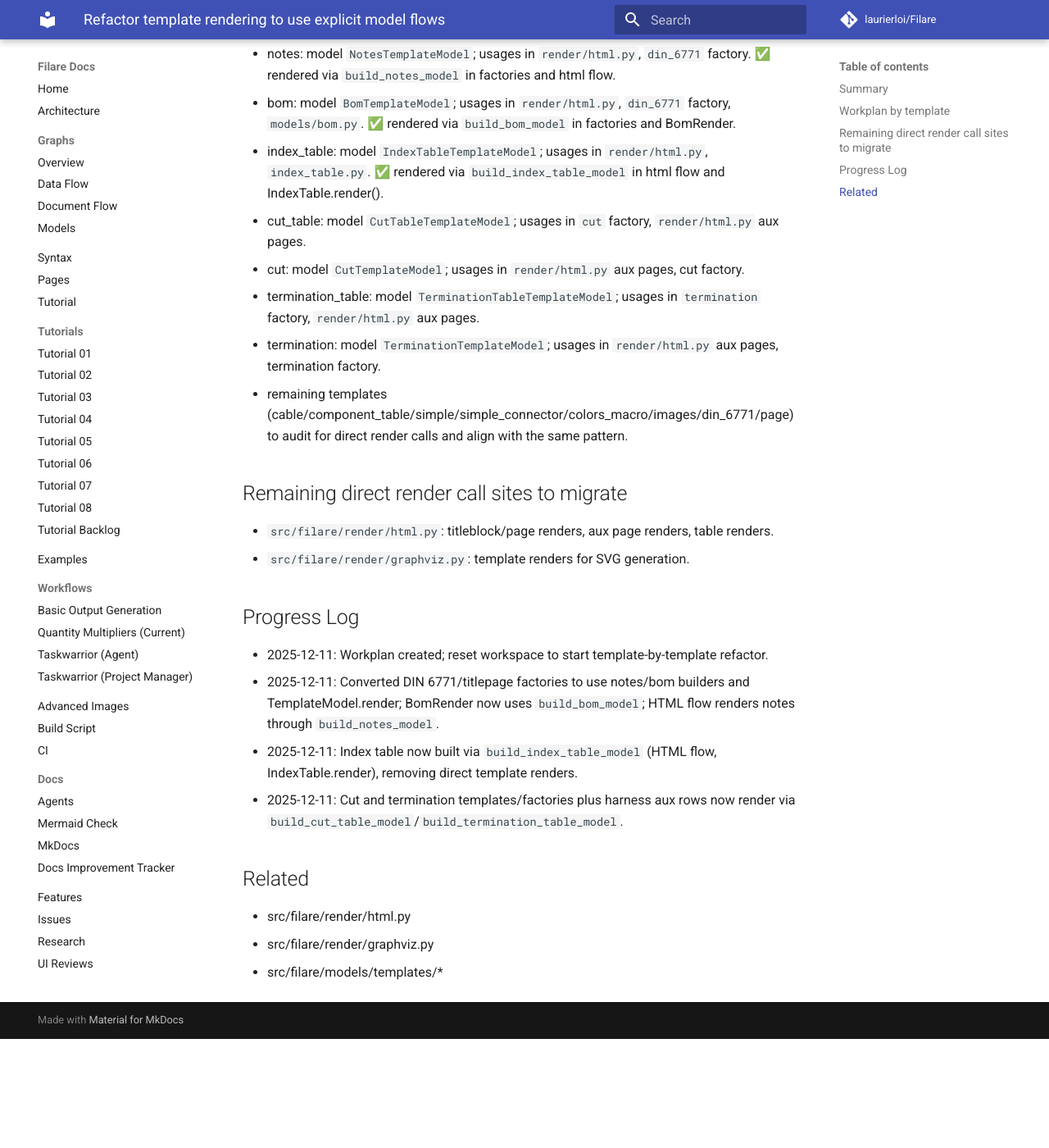
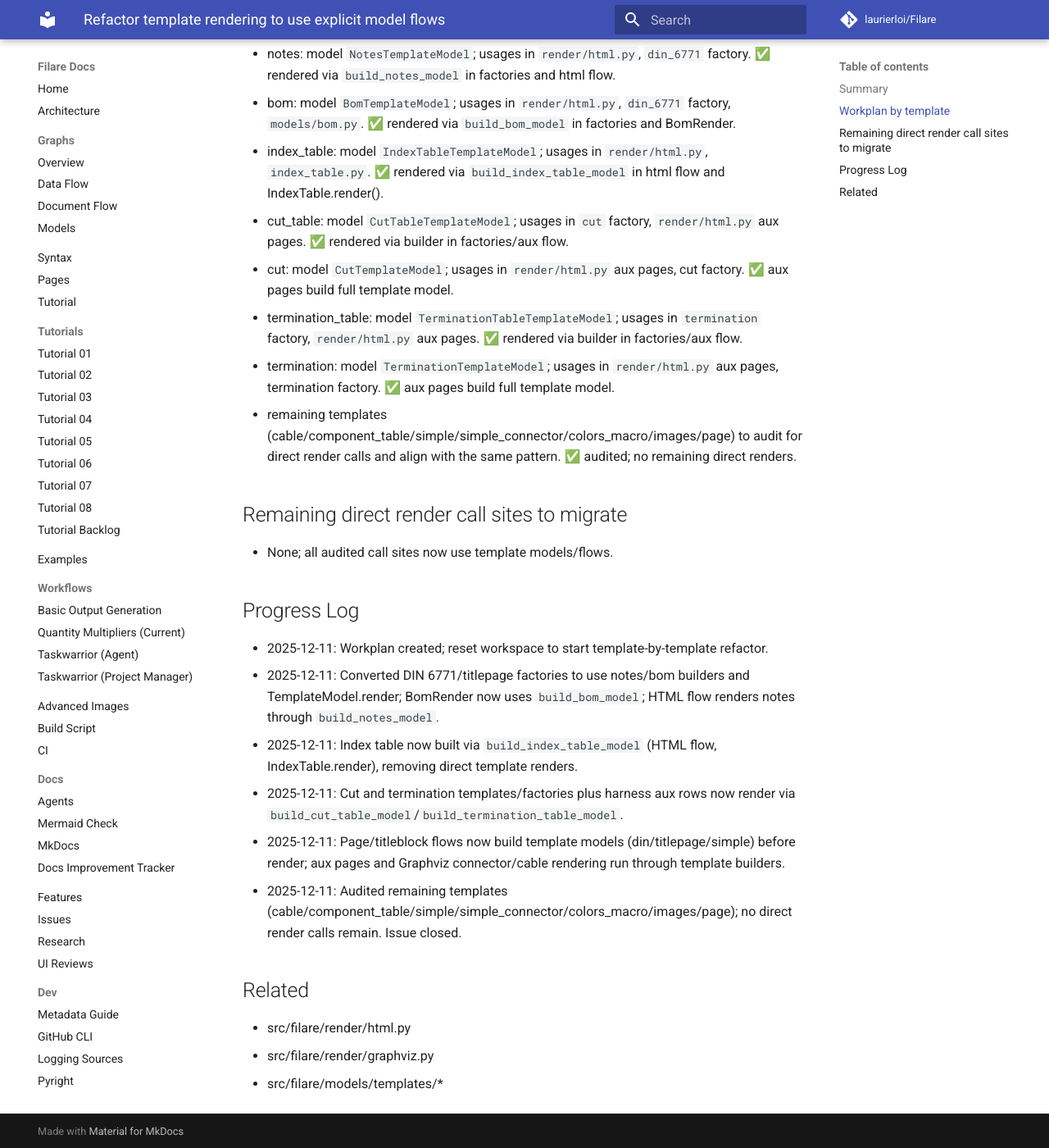
Before and after one commit to laurierloi/filare, an MkDocs documentation site: the page built from docs/issues/template-model-render-refactor.md, in a window 1280 px wide and 1400 px high, scrolled down 545 px. Shown: the whole window at 82% size. Built offline with MkDocs 1.6.1 and Material for MkDocs 9.7.7, drawn with Linux system fonts in a browser that asks for light colours; comment, search, counter and statistics services are not loaded; before the commit the page ends 1812 px from its top, so only the background shows below that.

Commit message:
refactor: finalize template render flows audit

```diff
--- a/docs/issues/template-model-render-refactor.md
+++ b/docs/issues/template-model-render-refactor.md
@@ -25,15 +25,14 @@
 - notes: model `NotesTemplateModel`; usages in `render/html.py`, `din_6771` factory. ✅ rendered via `build_notes_model` in factories and html flow.
 - bom: model `BomTemplateModel`; usages in `render/html.py`, `din_6771` factory, `models/bom.py`. ✅ rendered via `build_bom_model` in factories and BomRender.
 - index_table: model `IndexTableTemplateModel`; usages in `render/html.py`, `index_table.py`. ✅ rendered via `build_index_table_model` in html flow and IndexTable.render().
-- cut_table: model `CutTableTemplateModel`; usages in `cut` factory, `render/html.py` aux pages.
-- cut: model `CutTemplateModel`; usages in `render/html.py` aux pages, cut factory.
-- termination_table: model `TerminationTableTemplateModel`; usages in `termination` factory, `render/html.py` aux pages.
-- termination: model `TerminationTemplateModel`; usages in `render/html.py` aux pages, termination factory.
-- remaining templates (cable/component_table/simple/simple_connector/colors_macro/images/din_6771/page) to audit for direct render calls and align with the same pattern.
+- cut_table: model `CutTableTemplateModel`; usages in `cut` factory, `render/html.py` aux pages. ✅ rendered via builder in factories/aux flow.
+- cut: model `CutTemplateModel`; usages in `render/html.py` aux pages, cut factory. ✅ aux pages build full template model.
+- termination_table: model `TerminationTableTemplateModel`; usages in `termination` factory, `render/html.py` aux pages. ✅ rendered via builder in factories/aux flow.
+- termination: model `TerminationTemplateModel`; usages in `render/html.py` aux pages, termination factory. ✅ aux pages build full template model.
+- remaining templates (cable/component_table/simple/simple_connector/colors_macro/images/page) to audit for direct render calls and align with the same pattern. ✅ audited; no remaining direct renders.
 
 ## Remaining direct render call sites to migrate
-- `src/filare/render/html.py`: titleblock/page renders, aux page renders, table renders.
-- `src/filare/render/graphviz.py`: template renders for SVG generation.
+- None; all audited call sites now use template models/flows.
 
 ## Progress Log
 
@@ -41,6 +40,8 @@
 - 2025-12-11: Converted DIN 6771/titlepage factories to use notes/bom builders and TemplateModel.render; BomRender now uses `build_bom_model`; HTML flow renders notes through `build_notes_model`.
 - 2025-12-11: Index table now built via `build_index_table_model` (HTML flow, IndexTable.render), removing direct template renders.
 - 2025-12-11: Cut and termination templates/factories plus harness aux rows now render via `build_cut_table_model`/`build_termination_table_model`.
+- 2025-12-11: Page/titleblock flows now build template models (din/titlepage/simple) before render; aux pages and Graphviz connector/cable rendering run through template builders.
+- 2025-12-11: Audited remaining templates (cable/component_table/simple/simple_connector/colors_macro/images/page); no direct render calls remain. Issue closed.
 
 ## Related
 
```
Also changed, not shown: other parts of docs/issues/template-model-render-refactor.md (+1 -1 lines), 1 other file.
